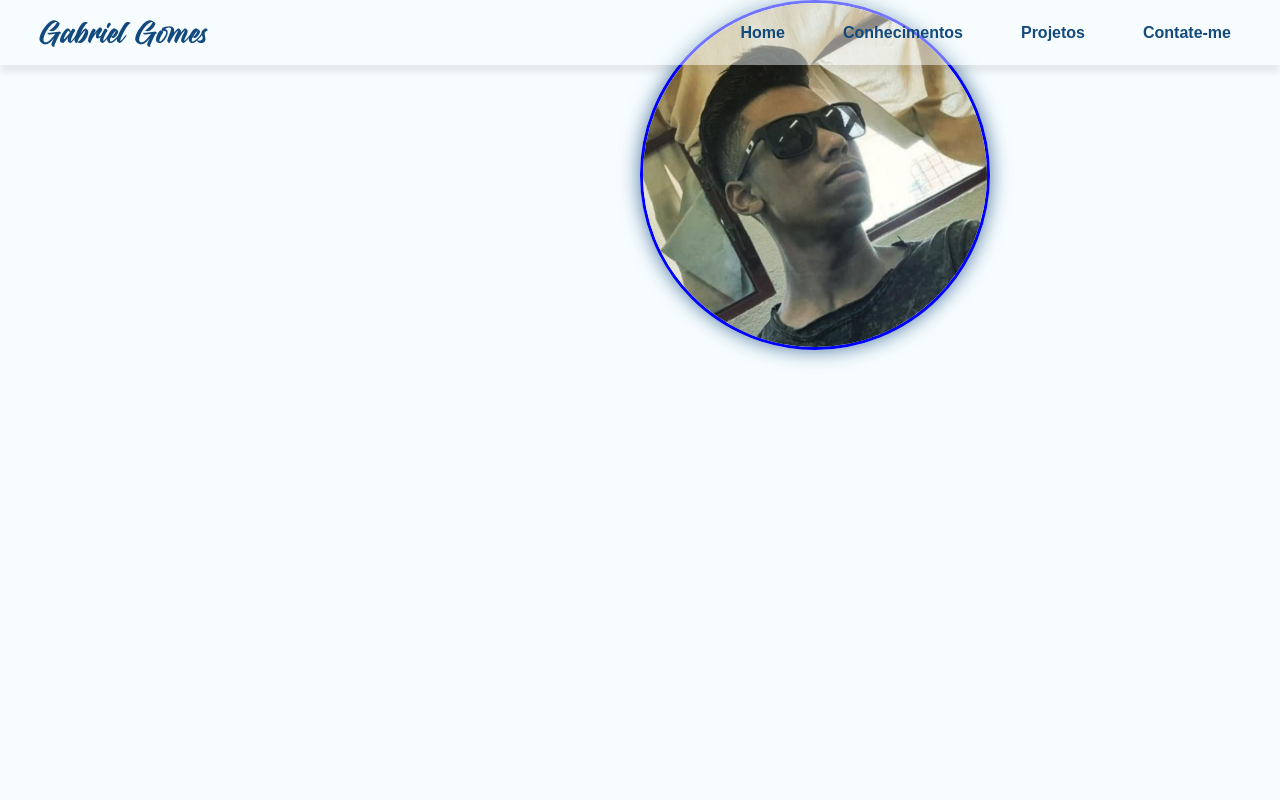
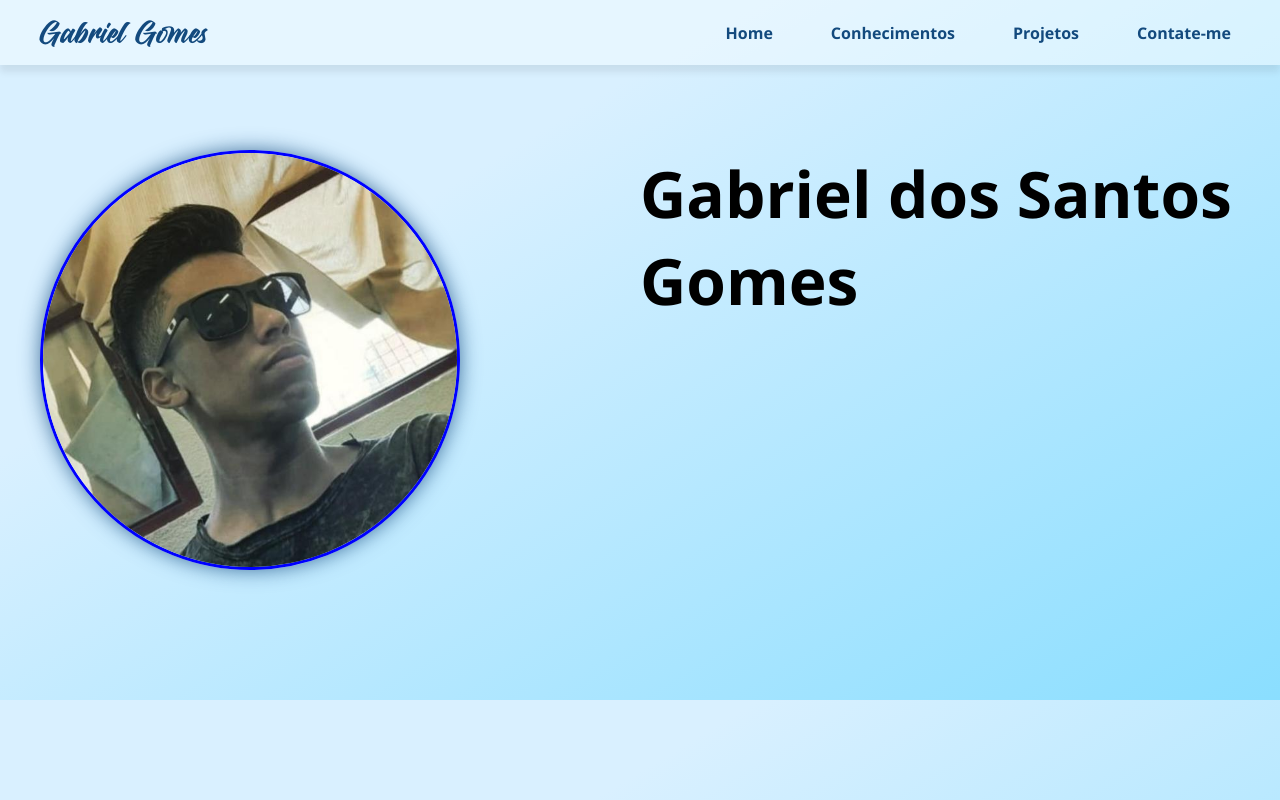
Before and after one commit to MestreJoker/Meu-Portfolio, a plain HTML site: page index.html in a window 1280 px wide. Drawn offline with Linux system fonts and the light colour scheme.

Commit message:
Alterando estilos

```diff
--- a/index.html
+++ b/index.html
@@ -34,11 +34,11 @@
     </header>
     <div id="content">
         <main>
-            <div id="infosPrincipais">
-
-            </div>
             <div id="bgFotoPrincipal">
                 <img src="images/fotoPerfil.jpg" alt="Imagem principal de Gabriel" id="imgPrincipal">
+            </div>
+            <div id="infosPrincipais">
+                <h1 id="tituloNome">Gabriel dos Santos Gomes</h1>
             </div>
         </main>
     </div>
--- a/style.css
+++ b/style.css
@@ -10,8 +10,14 @@
 }
 
 body {
-    font-family: Arial, Helvetica, sans-serif;
+    font-family: 'Segoe UI', Arial, Helvetica, sans-serif;
     background-color: #f7fdff;
+    display: flex;
+    flex-direction: column;
+    align-items: center;
+
+    background: #8adeff;
+    background: linear-gradient(329deg, rgba(138, 222, 255, 1) 0%, rgba(217, 240, 255, 1) 69%);
 }
 
 header {
@@ -79,6 +85,8 @@ header ul {
 
 #content {
     height: auto;
+    width: 100%;
+    max-width: 1366px;
 }
 
 main {
@@ -88,13 +96,19 @@ main {
 
 main>div {
     width: 50%;
+    padding-top: 150px;
 }
 
 #imgPrincipal {
-    width: 350px;
+    width: 420px;
     border-radius: 50%;
     border: 3px solid blue;
     box-shadow: 0px 0px 20px 0px rgba(19, 74, 126, 0.75);
     -webkit-box-shadow: 0px 0px 20px 0px rgba(19, 74, 126, 0.75);
     -moz-box-shadow: 0px 0px 20px 0px rgba(19, 74, 126, 0.75);
+    margin-left: 40px;
 }
+
+#tituloNome {
+    font-size: 64px;
+}
```
Also changed, not shown: images/img2.jpg (added).
